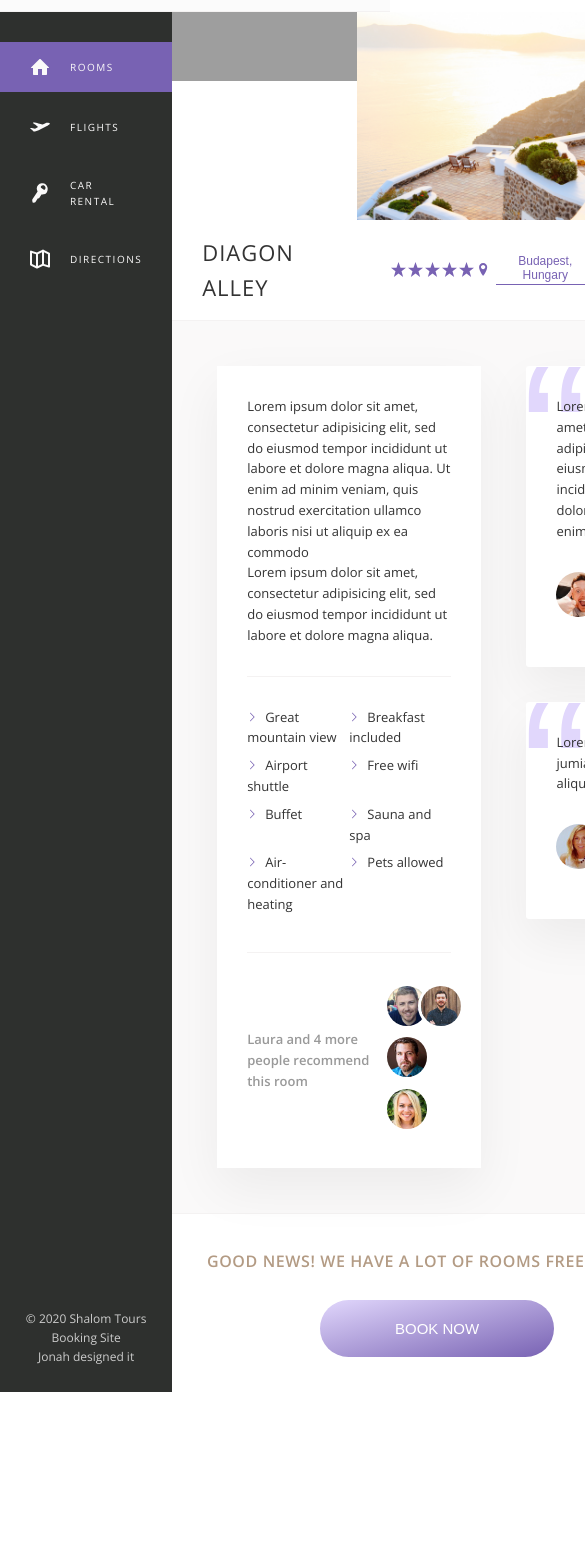
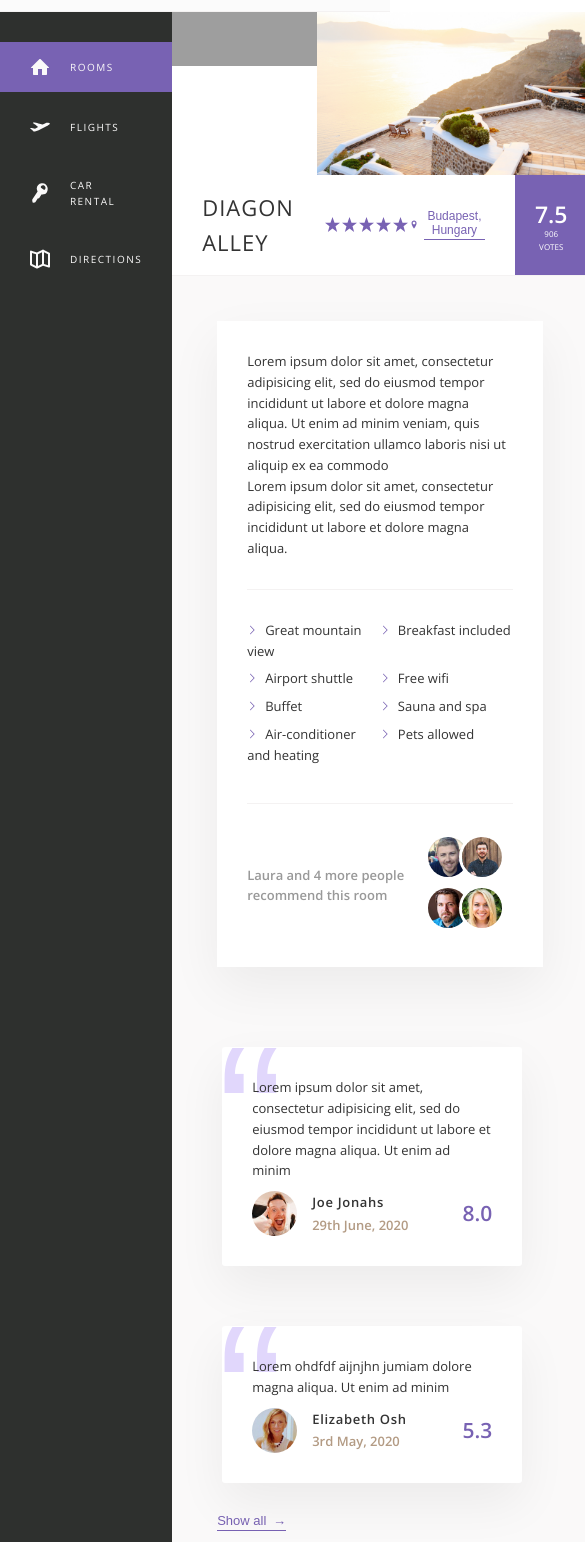
Before and after one commit to Michie1001/shalom, a website: page index.html in a window 390 px wide. Shown: the part 58-1600 px from the top of the page, 585 px wide, since content can reach past the window. Before the commit the page ends 1450 px from the top, so only its background shows below. Drawn offline with nearby package versions, Linux system fonts and the light colour scheme; grey boxes are pictures that could not be loaded.

Commit message:
media query

```diff
--- a/sass/base.scss
+++ b/sass/base.scss
@@ -34,6 +34,13 @@ Grey dark 3: #999
 	--shadow: 0 2rem 5rem rgba(0, 0, 0, .06);
 }
 
+//css variables don't work with media queries so we
+//use sass variables for media queries
+
+$bp-largest: 75em; //screen size 1200/16
+$bp-large: 68.75em; //screen size 1100/16
+
+
 * {
 	margin: 0;
 	padding: 0;
@@ -48,6 +55,12 @@ Grey dark 3: #999
 html{
 	box-sizing: border-box;
 	font-size: 62.5% //10px like I want divided by 16px default
+
+	// @media only screen and (max-width: $bp-large) {
+	// 	font-size: 50% // 8/16 * 100
+	// 	max-width: 100%;
+	// 	width: 100%;
+	// }
 }
 body{
 	font-family: "Open Sans", sans-serif;
--- a/sass/components.scss
+++ b/sass/components.scss
@@ -315,8 +315,13 @@
 				margin-bottom: 3.5rem;
 				border-radius: 3px;
 				max-width: 30rem;
+				min-width: 30rem;
 				position: relative;
 				overflow: hidden;
+
+				@media only screen and (max-width: 56.25em) {
+					margin: 3rem .5rem;
+				}
 
 				&__text{
 					margin-bottom: 1rem;
--- a/sass/layout.scss
+++ b/sass/layout.scss
@@ -27,18 +27,33 @@
 			border-bottom: 1px solid var(--grey-light-2);
 			font-size: 1.3rem;
 
+			@media only screen and (max-width: 75em) {
+				flex-direction: column;
+			}
+
 			.description{
 				flex: 0 0 60%;
 				margin-right: 4.5rem;
 				background-color: #fff;
 				box-shadow: var(--shadow);
 				padding: 3rem;
+
+				@media only screen and (max-width: 75em) {
+					margin-right: 0;
+					margin-bottom: 5rem;
+				}
 			}
 			.user-reviews{
 				flex: 1;
 			    display: flex;
 				flex-direction: column;
 				align-items: center;
+
+				@media only screen and (max-width: 75em) {
+					flex-direction: row;
+					flex-wrap: wrap;
+					justify-content: space-between;
+				}
 			}
 		}
 	}
```
Also changed, not shown: css/style.css.
